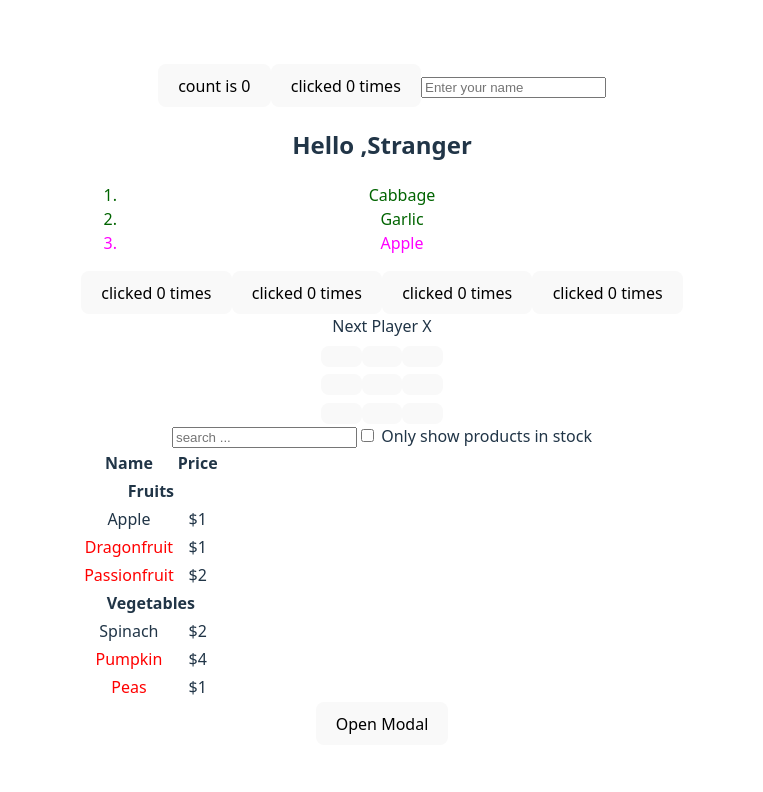
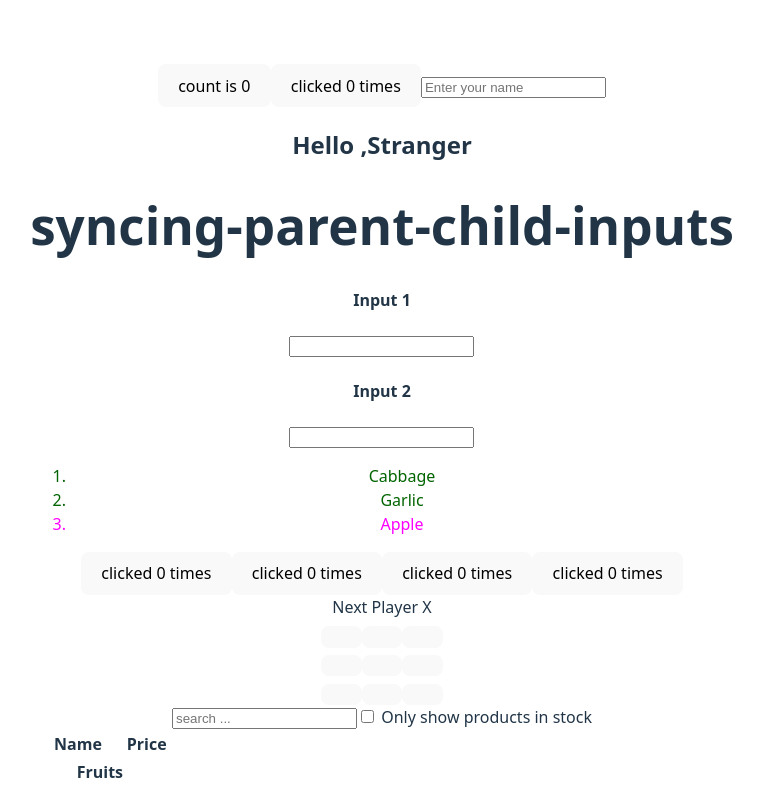
Before and after one commit to Mintesnotg/ReactforNext.Js, a React (Vite) app: page / in a window 1280 px wide. Shown: the top 792 px of the page, without its empty margins (258-1021 px from the left). Built offline with nearby package versions, Linux system fonts and the light colour scheme.

Commit message:
parenting

```diff
--- a/src/App.jsx
+++ b/src/App.jsx
@@ -11,6 +11,8 @@ import InputName2 from './components/Liftingup'
 // import { AnotherInput } from './components/Liftingup'
 import './App.css'
 import ProductApp from './components/thinking_'
+
+import ParentComponent from './components/parent_child_data'
 
  import Parent from './components/parent_child'
 function App() {
@@ -30,7 +32,7 @@ function App() {
          <NameInput name={name} onNameChange={setName}/>
 
          <Greetings name={name}/>
-
+         <ParentComponent/>
          <ShooppingList/>
          <MyApp/>
          <Board/>
--- /dev/null
+++ b/src/components/parent_child_data.tsx
@@ -0,0 +1,29 @@
+import { useState } from "react"
+
+
+function SuperParent({ OnInputentered, value }) {
+
+    return (
+
+        <div>
+            <h4>Input 1</h4>
+
+            <input onChange={(e) => OnInputentered(e.target.value)} value={value} />
+
+            <h4>Input 2</h4>
+            <input onChange={(e) => OnInputentered(e.target.value)} value={value} />
+
+        </div>
+    )
+}
+export default function ParentComponent() {
+
+    const [value, setValue] = useState('')
+
+    return (
+        <>
+            <h1>syncing-parent-child-inputs</h1>
+            <SuperParent OnInputentered={setValue} value={value} />
+        </>
+    )
+}
```
